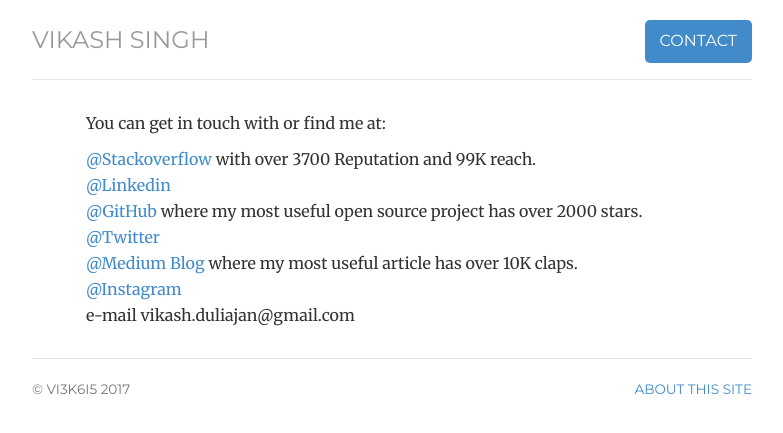
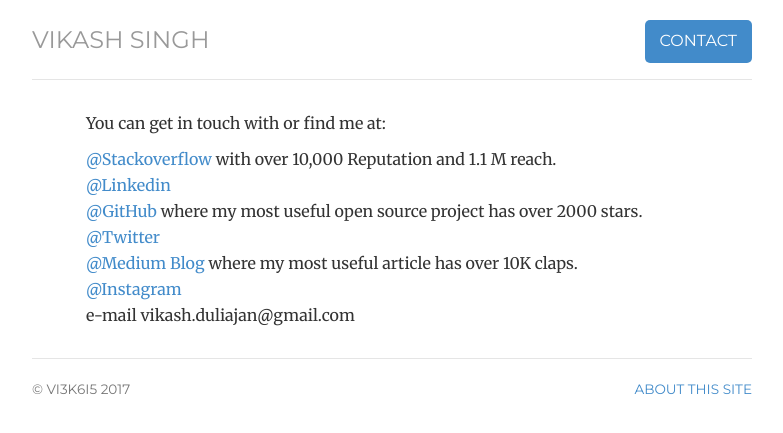
Before and after one commit to vi3k6i5/vi3k6i5.github.io, a Jekyll site: the page built from contact/index.html, in a window 1280 px wide. Shown: the top 433 px of the page, without its empty margins (248-1031 px from the left). Built offline with Jekyll 4.4.1, drawn with Linux system fonts in a browser that asks for light colours.

Commit message:
Update index.html
updated stackoverflow score

```diff
--- a/contact/index.html
+++ b/contact/index.html
@@ -11,7 +11,7 @@ description: Contact information for Vikash Singh.
     <p>You can get in touch with or find me at:</p>
 
     <ul class="list-unstyled">
-    <li><a href="https://stackoverflow.com/users/3027854/vikash-singh">@Stackoverflow</a> with over 3700 Reputation and 99K reach.</li>
+    <li><a href="https://stackoverflow.com/users/3027854/vikash-singh">@Stackoverflow</a> with over 10,000 Reputation and 1.1 M reach.</li>
     <li><a href="https://www.linkedin.com/in/vi3k6i5/">@Linkedin</a></li>
     <li><a href="https://github.com/vi3k6i5">@GitHub</a> where my most useful open source project has over 2000 stars.</li>
     <li><a href="https://twitter.com/vi3k6i5">@Twitter</a></li>
```
